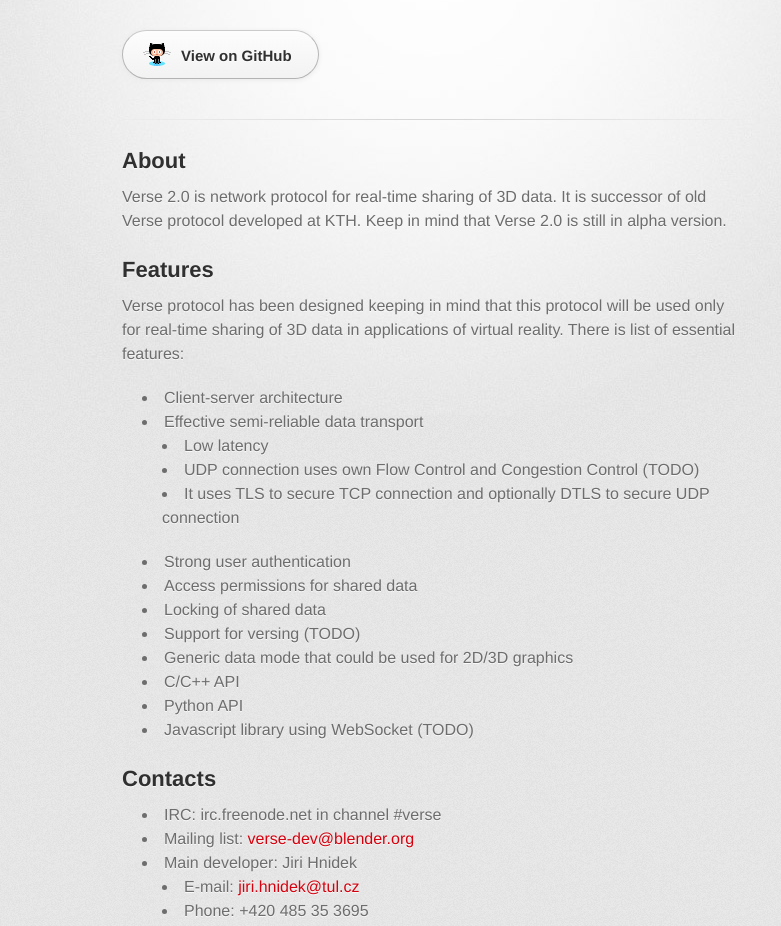
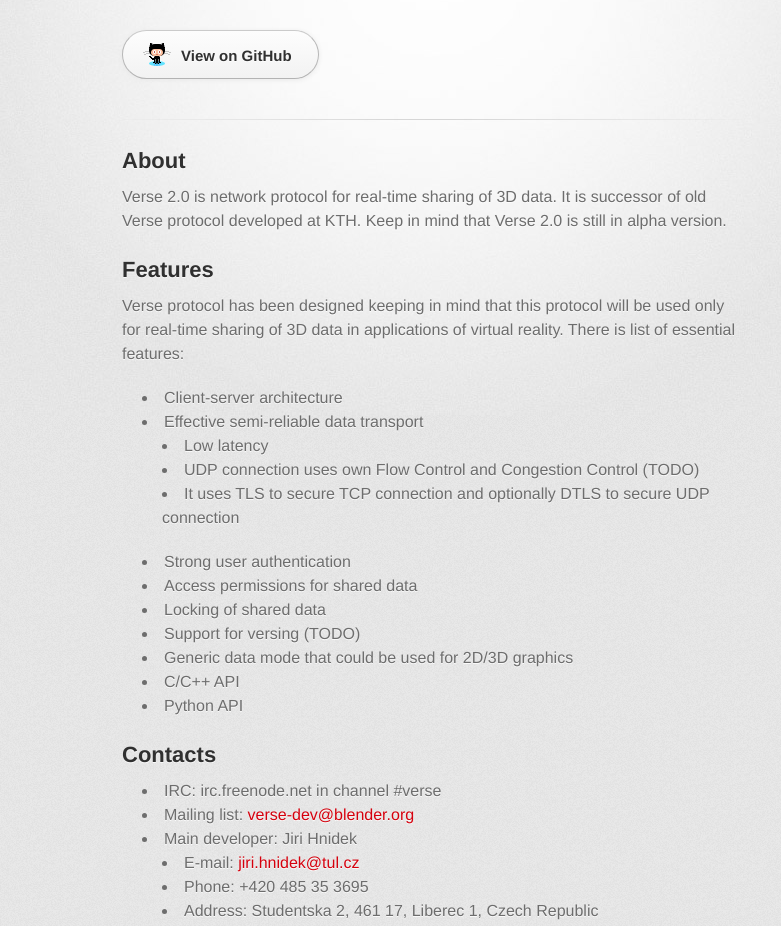
Before and after one commit to verse/verse.github.com, a plain HTML site: page index.html in a window 1280 px wide. Shown: the part 158-1084 px from the top of the page, without its empty margins (208-989 px from the left). Drawn offline with Linux system fonts and the light colour scheme; a web font is replaced by a local one.

Commit message:
Deleted line with TODO

```diff
--- a/index.html
+++ b/index.html
@@ -54,7 +54,6 @@
 <li>Generic data mode that could be used for 2D/3D graphics</li>
 <li>C/C++ API</li>
 <li>Python API</li>
-<li>Javascript library using WebSocket (TODO)</li>
 </ul><h2>Contacts</h2>
 
 <ul>
```
